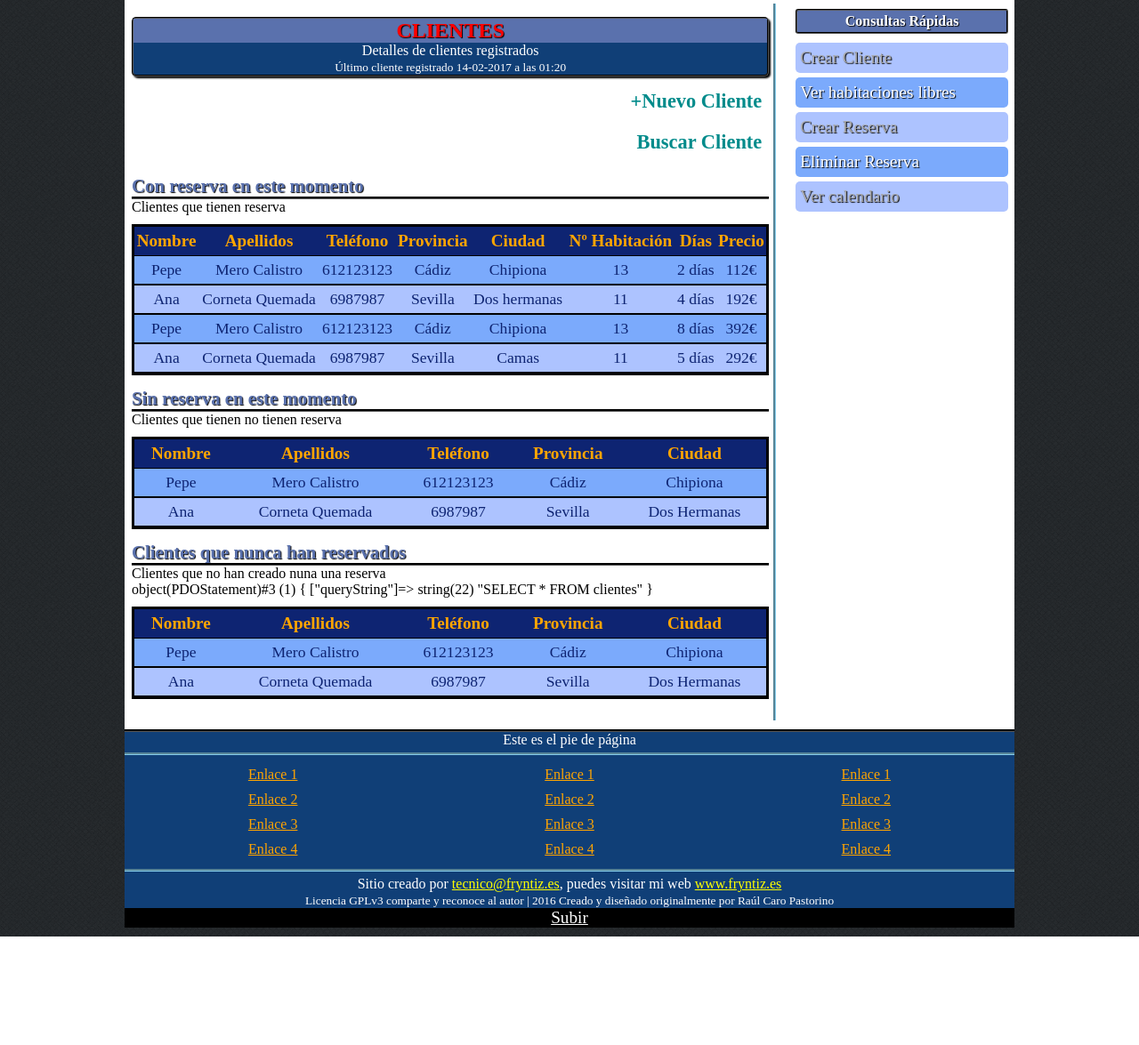
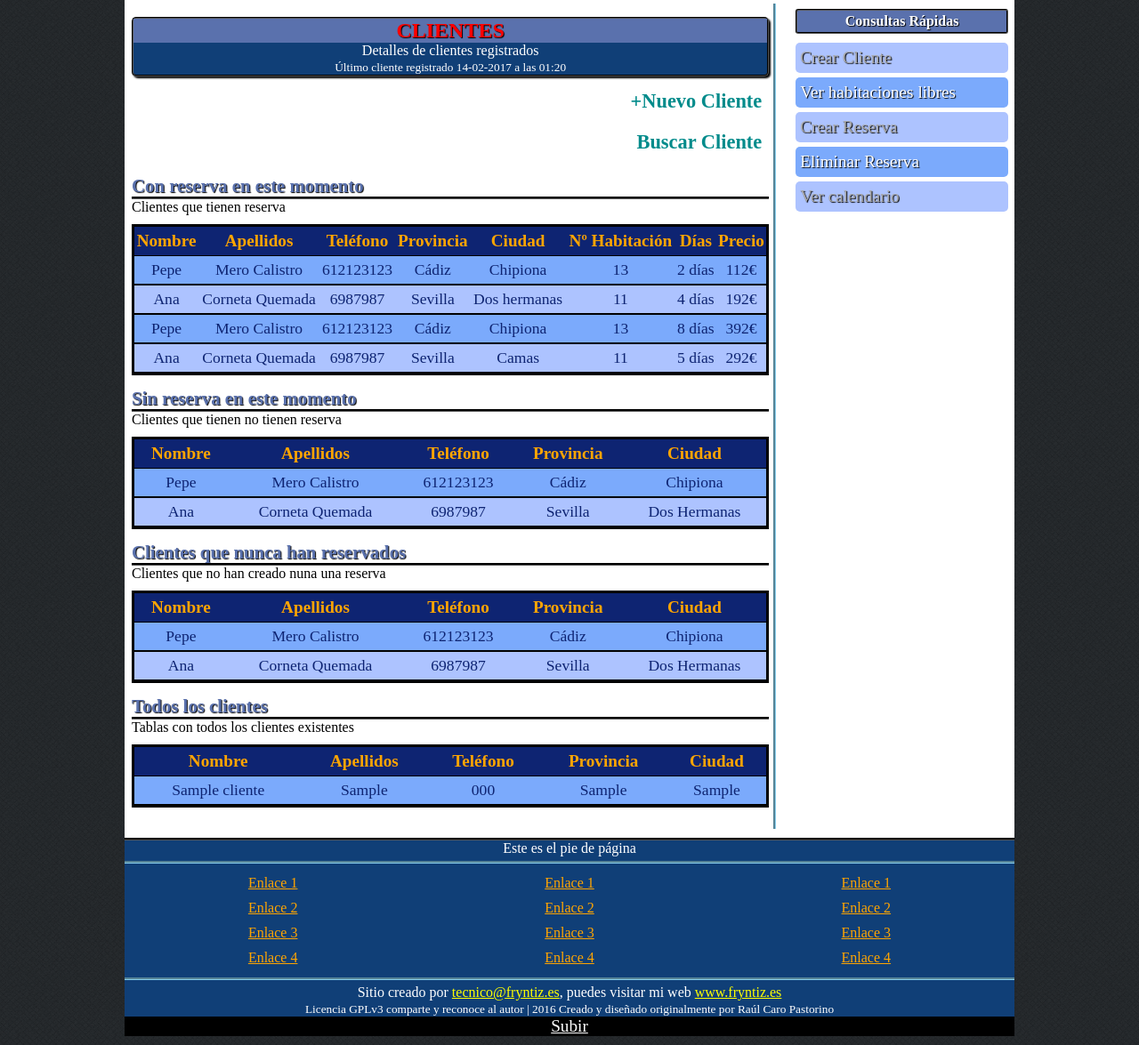
Before and after one commit to raupulus/php-project-practice-gestion_hostal, a PHP site: page /clientes.php in a window 1280 px wide. Shown: the part 194-1369 px from the top of the page at 89% size. Before the commit the page ends 1247 px from the top, so only its background shows below. Run offline with PHP 8.4, Linux system fonts and the light colour scheme; tables that the repository leaves empty or names only in its code hold one stand-in row (values such as "Sample post").

Commit message:
Añadida generación dinámica de todos los clientes

```diff
--- a/clientes.php
+++ b/clientes.php
@@ -184,10 +184,33 @@
                                 <TD>Dos Hermanas</TD>
                             </TR>
                             <!--Fin de la parte temporal-->
+                        </TABLE>
+                    </SECTION>
 
+                    <SECTION>
+                        <H3>Todos los clientes</H3>
+                        <P>Tablas con todos los clientes existentes</P>
+                        <TABLE>
+                            <TR>
+                                <TH>Nombre</TH>
+                                <TH>Apellidos</TH>
+                                <TH>Teléfono</TH>
+                                <TH>Provincia</TH>
+                                <TH>Ciudad</TH>
+                            </TR>
                             <?php
                                 $clientes = consulta_clientes_todos();
-                                var_dump($clientes);
+                                foreach ($clientes as $key => $value):
+                                ?>
+                                    <TR>
+                                        <TD><?= $value['nombre'] ?></TD>
+                                        <TD><?= $value['apellidos'] ?></TD>
+                                        <TD><?= $value['telefono'] ?></TD>
+                                        <TD><?= $value['provincia'] ?></TD>
+                                        <TD><?= $value['ciudad'] ?></TD>
+                                    </TR>
+                                <?php
+                                endforeach;
                             ?>
                         </TABLE>
                     </SECTION>
```
